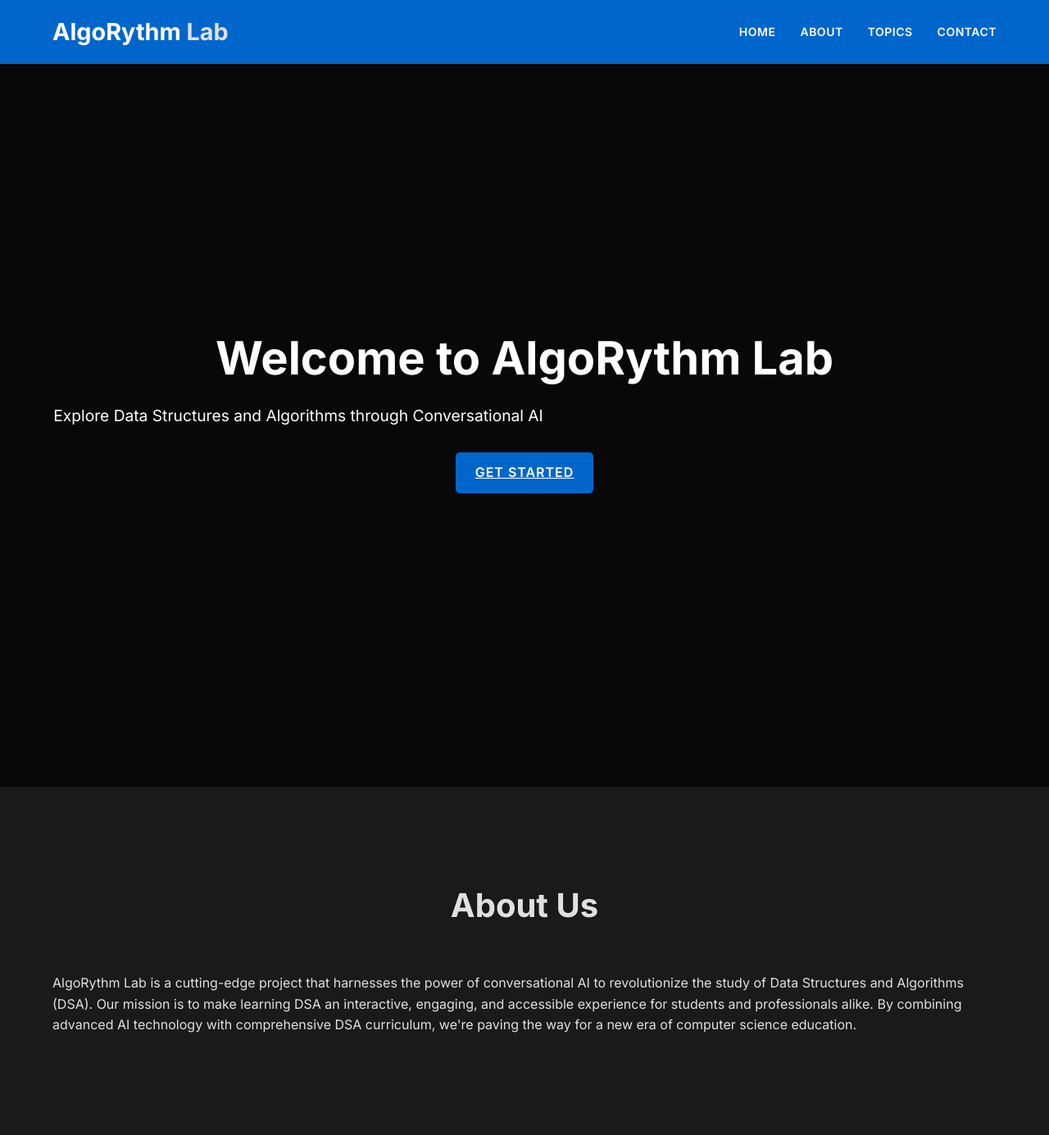
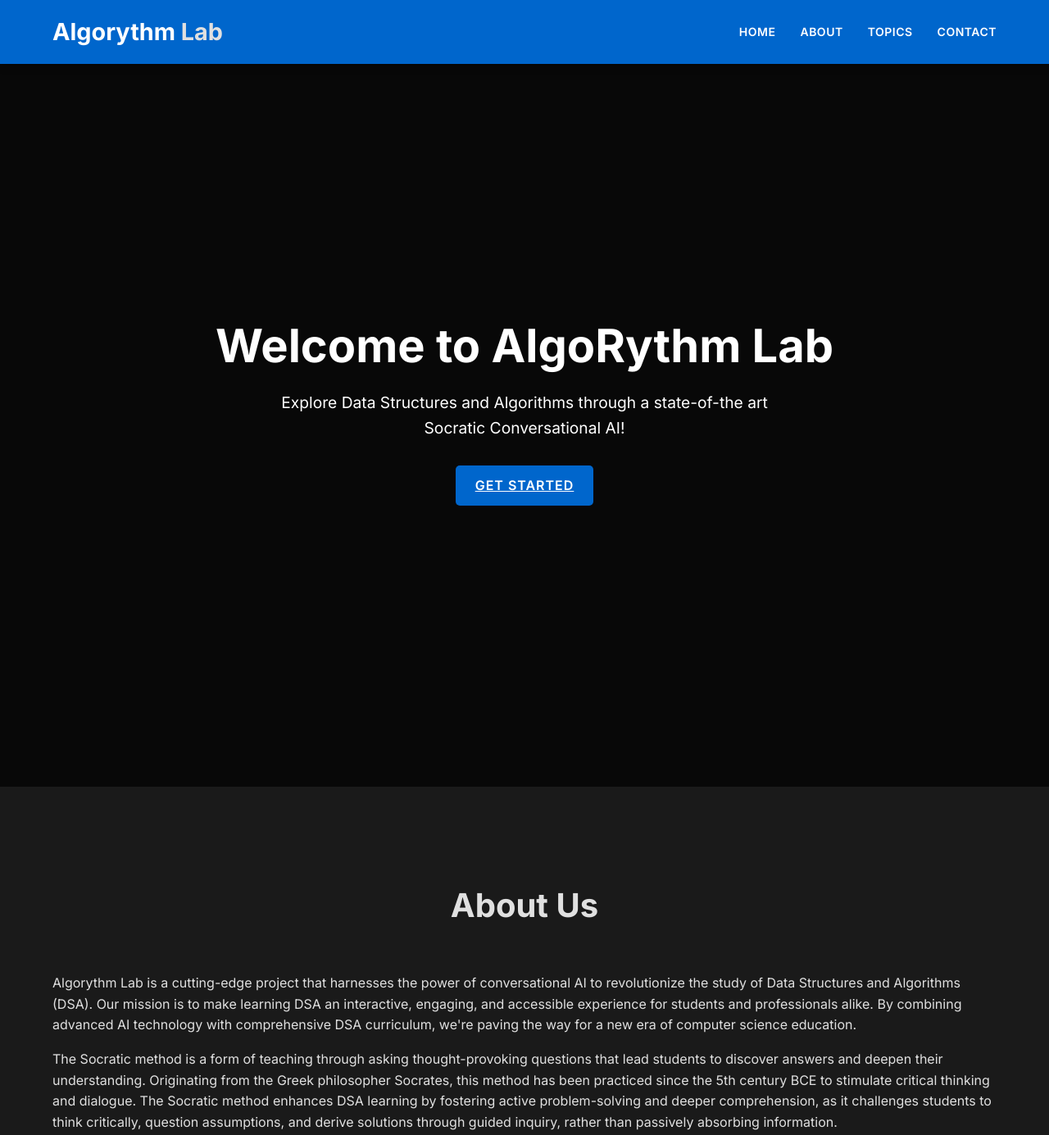
Before and after one commit to algorythm-lab/algorythm-lab.github.io, a plain HTML site: page index.html in a window 1280 px wide. Shown: the top 1385 px of the page at 82% size. Drawn offline with Linux system fonts and the light colour scheme.

Commit message:
Update index.html

```diff
--- a/index.html
+++ b/index.html
@@ -3,7 +3,7 @@
 <head>
     <meta charset="UTF-8">
     <meta name="viewport" content="width=device-width, initial-scale=1.0">
-    <title>AlgoRythm Lab | MIT CSAIL</title>
+    <title>Algorythm Lab</title>
     <link href="https://fonts.googleapis.com/css2?family=Inter:wght@300;400;600;700&display=swap" rel="stylesheet">
     <style>
         :root {
@@ -283,7 +283,7 @@
    <header>
         <div class="container">
             <div id="branding">
-                <h1><span class="highlight">AlgoRythm</span> Lab</h1>
+                <h1><span class="highlight">Algorythm</span> Lab</h1>
             </div>
             <nav>
                 <ul>
@@ -299,7 +299,9 @@
     <section id="showcase">
         <div class="container">
             <h1>Welcome to AlgoRythm Lab</h1>
-            <p>Explore Data Structures and Algorithms through Conversational AI</p>
+            <center>
+            <p>Explore Data Structures and Algorithms through a state-of-the art Socratic Conversational AI!</p>
+            </center>
             <a href="#topics" class="btn">Get Started</a>
         </div>
     </section>
@@ -307,7 +309,8 @@
     <section id="about">
         <div class="container">
             <h2>About Us</h2>
-            <p>AlgoRythm Lab is a cutting-edge project that harnesses the power of conversational AI to revolutionize the study of Data Structures and Algorithms (DSA). Our mission is to make learning DSA an interactive, engaging, and accessible experience for students and professionals alike. By combining advanced AI technology with comprehensive DSA curriculum, we're paving the way for a new era of computer science education.</p>
+            <p>Algorythm Lab is a cutting-edge project that harnesses the power of conversational AI to revolutionize the study of Data Structures and Algorithms (DSA). Our mission is to make learning DSA an interactive, engaging, and accessible experience for students and professionals alike. By combining advanced AI technology with comprehensive DSA curriculum, we're paving the way for a new era of computer science education.</p>
+            <p>The Socratic method is a form of teaching through asking thought-provoking questions that lead students to discover answers and deepen their understanding. Originating from the Greek philosopher Socrates, this method has been practiced since the 5th century BCE to stimulate critical thinking and dialogue. The Socratic method enhances DSA learning by fostering active problem-solving and deeper comprehension, as it challenges students to think critically, question assumptions, and derive solutions through guided inquiry, rather than passively absorbing information.</p>
         </div>
     </section>
 
@@ -343,7 +346,7 @@
     </section>
 
     <footer>
-        <p>&copy; 2024 AlgoRythm Lab. All rights reserved.</p>
+        <p>&copy; 2024 Algorythm Lab. All rights reserved.</p>
     </footer>
 
     <!-- Chat modal -->
```
